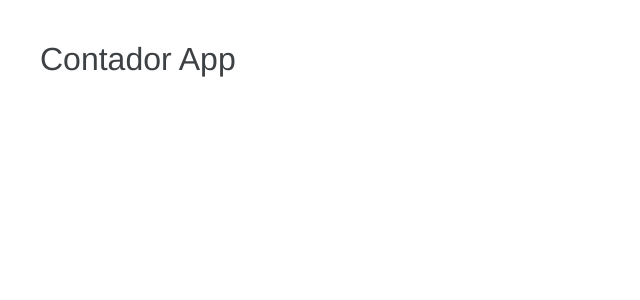
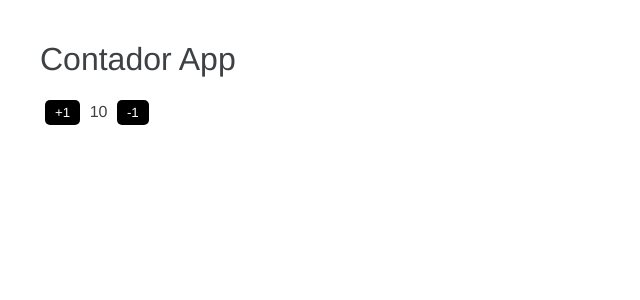
Before and after one commit to lteruel10/A2021AngularBases, an Angular app: page / in a window 1280 px wide. Shown: the top 300 px of the page, without its empty margins (0-640 px from the left). Built offline with nearby package versions, Linux system fonts and the light colour scheme.

Commit message:
37. Contador App

```diff
--- a/src/app/app.component.html
+++ b/src/app/app.component.html
@@ -1,2 +1,6 @@
 <!-- <h1>Hola Mundo!</h1> -->
 <h1>{{titulo}}</h1>
+
+<button (click)="valor=valor+1;">+1</button>
+<span> {{valor}} </span>
+<button (click)="valor=valor-1;">-1</button>
--- a/src/app/app.component.ts
+++ b/src/app/app.component.ts
@@ -9,5 +9,5 @@ import { Component } from '@angular/core';
 export class AppComponent {
   // title = 'Contador App';
   titulo:string = 'Contador App';
-
+  valor:number = 10;
 }
```
